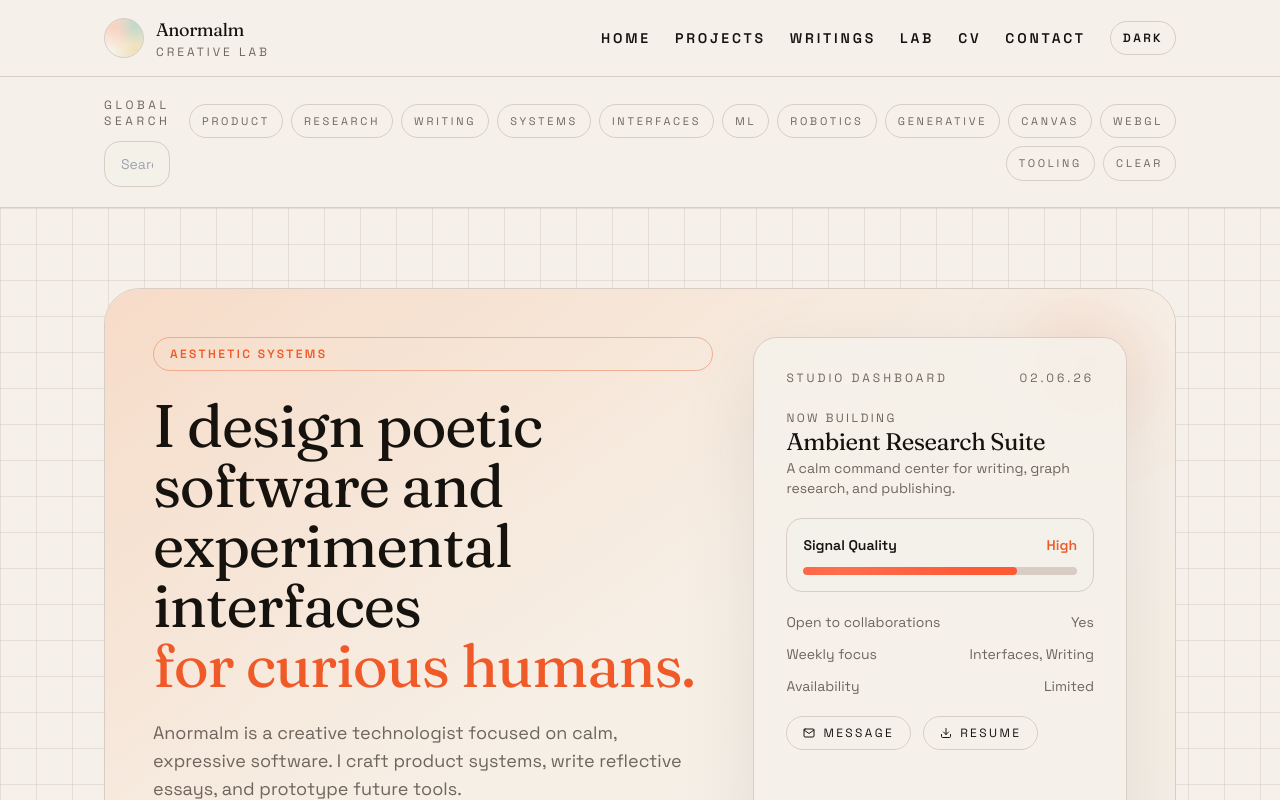
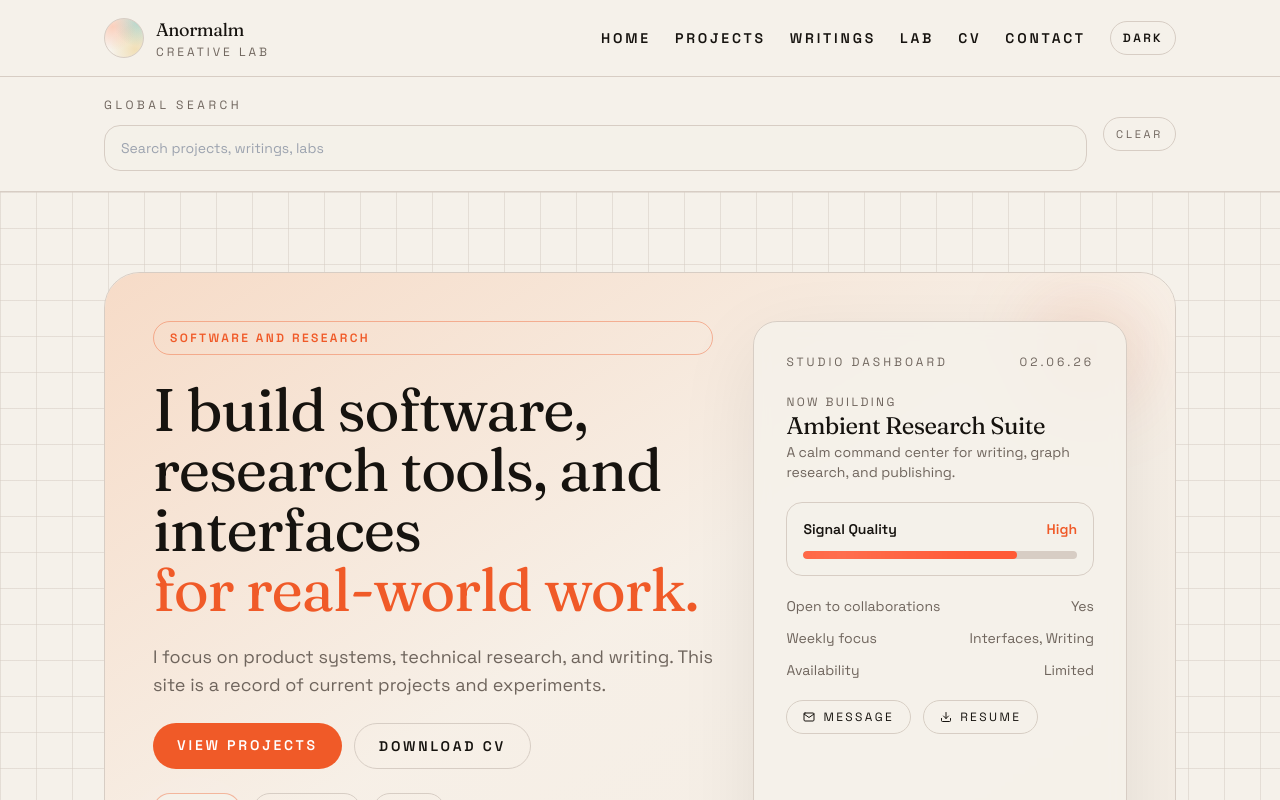
Before and after one commit to Anormalm/anormalm.github.io, a React (Vite) app: page / in a window 1280 px wide. Shown: the top 800 px of the page. Built offline with nearby package versions, Linux system fonts and the light colour scheme.

Commit message:
updated 2

```diff
--- a/src/components/GlobalSearchBar.jsx
+++ b/src/components/GlobalSearchBar.jsx
@@ -1,7 +1,7 @@
 import { useGlobalSearch } from '../context/SearchContext';
 
 const GlobalSearchBar = () => {
-  const { query, setQuery, tags, toggleTag, clearAll, allTags } = useGlobalSearch();
+  const { query, setQuery, clearAll } = useGlobalSearch();
 
   return (
     <div className="border-b border-[var(--line)] bg-[var(--paper)]">
@@ -18,20 +18,7 @@ const GlobalSearchBar = () => {
           />
         </div>
 
-        <div className="flex flex-wrap items-center gap-2 md:justify-end">
-          {allTags.map((tag) => (
-            <button
-              key={tag}
-              onClick={() => toggleTag(tag)}
-              className={`rounded-full border px-3 py-2 text-[11px] uppercase tracking-[0.25em] transition ${
-                tags.includes(tag)
-                  ? 'border-[var(--accent)] text-[var(--accent)]'
-                  : 'border-[var(--line)] text-[var(--muted)] hover:border-[var(--accent)]'
-              }`}
-            >
-              {tag}
-            </button>
-          ))}
+        <div className="flex items-center md:justify-end">
           <button
             onClick={clearAll}
             className="rounded-full border border-[var(--line)] px-3 py-2 text-[11px] uppercase tracking-[0.25em] text-[var(--muted)] transition hover:border-[var(--accent)]"
--- a/src/components/Loader.jsx
+++ b/src/components/Loader.jsx
@@ -29,9 +29,9 @@ const Loader = () => {
               className="h-20 w-20 rounded-full border border-[var(--line)] bg-aurora"
             ></Motion.div>
             <div className="text-center">
-              <div className="font-display text-2xl tracking-tight">Preparing the studio</div>
+              <div className="font-display text-2xl tracking-tight">Loading site</div>
               <div className="text-xs uppercase tracking-[0.3em] text-[var(--muted)]">
-                01 / 04 assembling atmosphere
+                Please wait
               </div>
             </div>
           </div>
--- a/src/context/SearchContext.jsx
+++ b/src/context/SearchContext.jsx
@@ -3,28 +3,9 @@ import { useSearchParams } from 'react-router-dom';
 
 const SearchContext = createContext(null);
 
-const TAGS = [
-  'product',
-  'research',
-  'writing',
-  'systems',
-  'interfaces',
-  'ml',
-  'robotics',
-  'generative',
-  'canvas',
-  'webgl',
-  'tooling',
-];
-
 const parseParams = (searchParams) => {
   const q = searchParams.get('q') ?? '';
-  const tagsRaw = searchParams.get('tags') ?? '';
-  const tags = tagsRaw
-    .split(',')
-    .map((tag) => tag.trim())
-    .filter((tag) => tag && TAGS.includes(tag));
-  return { q, tags };
+  return { q };
 };
 
 export const SearchProvider = ({ children }) => {
@@ -34,56 +15,38 @@ export const SearchProvider = ({ children }) => {
     const { q } = parseParams(searchParams);
     if (q) return q;
     const saved = JSON.parse(localStorage.getItem('globalSearch') || '{}');
+    if (typeof saved === 'string') return saved;
     return saved.q ?? '';
   });
 
-  const [tags, setTags] = useState(() => {
-    const { tags: urlTags } = parseParams(searchParams);
-    if (urlTags.length) return urlTags;
-    const saved = JSON.parse(localStorage.getItem('globalSearch') || '{}');
-    return saved.tags ?? [];
-  });
-
   useEffect(() => {
-    const { q: urlQuery, tags: urlTags } = parseParams(searchParams);
-    const urlHasParams = urlQuery.length > 0 || urlTags.length > 0;
-    if (!urlHasParams && query === '' && tags.length === 0) return;
-    if (urlQuery === query && urlTags.join(',') === tags.join(',')) return;
+    const { q: urlQuery } = parseParams(searchParams);
+    const urlHasParams = urlQuery.length > 0;
+    if (!urlHasParams && query === '') return;
+    if (urlQuery === query) return;
     if (urlHasParams) {
       setQuery(urlQuery);
-      setTags(urlTags);
     }
-  }, [searchParams, query, tags]);
+  }, [searchParams, query]);
 
   useEffect(() => {
     const params = {};
     if (query.trim()) params.q = query.trim();
-    if (tags.length) params.tags = tags.join(',');
     setSearchParams(params, { replace: true });
-    localStorage.setItem('globalSearch', JSON.stringify({ q: query.trim(), tags }));
-  }, [query, tags, setSearchParams]);
-
-  const toggleTag = (tag) => {
-    setTags((prev) =>
-      prev.includes(tag) ? prev.filter((item) => item !== tag) : [...prev, tag]
-    );
-  };
+    localStorage.setItem('globalSearch', JSON.stringify({ q: query.trim() }));
+  }, [query, setSearchParams]);
 
   const clearAll = () => {
     setQuery('');
-    setTags([]);
   };
 
   const value = useMemo(
     () => ({
       query,
       setQuery,
-      tags,
-      toggleTag,
       clearAll,
-      allTags: TAGS,
     }),
-    [query, tags]
+    [query]
   );
 
   return <SearchContext.Provider value={value}>{children}</SearchContext.Provider>;
--- a/src/pages/CV.jsx
+++ b/src/pages/CV.jsx
@@ -7,7 +7,7 @@ const CV = () => {
             <div className="text-xs uppercase tracking-[0.25em] text-[var(--muted)]">Curriculum Vitae</div>
             <h1 className="font-display text-4xl">Anormalm</h1>
             <p className="mt-3 max-w-2xl text-sm text-[var(--muted)]">
-              Creative technologist focused on research tooling, poetic interfaces, and calm systems.
+              Creative technologist focused on research tooling, interface design, and software systems.
             </p>
           </div>
           <a
--- a/src/pages/Contact.jsx
+++ b/src/pages/Contact.jsx
@@ -5,7 +5,7 @@ const Contact = () => {
         <div className="flex flex-wrap items-end justify-between gap-6">
           <div>
             <div className="text-xs uppercase tracking-[0.25em] text-[var(--muted)]">Contact</div>
-            <h1 className="font-display text-4xl">Let us build something deliberate.</h1>
+            <h1 className="font-display text-4xl">Let's work together.</h1>
             <p className="mt-3 max-w-2xl text-sm text-[var(--muted)]">
               Send a note about your idea, research, or collaboration. I usually reply within a few days.
             </p>
@@ -55,7 +55,7 @@ const Contact = () => {
             <h2 className="font-display mt-3 text-2xl">Availability</h2>
             <p className="mt-2 text-sm text-[var(--muted)]">
               I am currently open to a small number of collaborations in product design, research tooling,
-              or narrative systems.
+              or software systems.
             </p>
             <div className="mt-6 grid gap-3 text-sm text-[var(--muted)]">
               <div className="flex items-center justify-between border-b border-[var(--line)] pb-2">
--- a/src/pages/Home.jsx
+++ b/src/pages/Home.jsx
@@ -1,7 +1,7 @@
 import { useMemo, useState } from 'react';
 import { motion as Motion } from 'framer-motion';
 import { Link } from 'react-router-dom';
-import { FaGithub, FaLinkedin, FaTwitter } from 'react-icons/fa';
+import { FaGithub, FaLinkedin } from 'react-icons/fa';
 import { FiArrowUpRight, FiMail, FiDownload } from 'react-icons/fi';
 import { useGlobalSearch } from '../context/SearchContext';
 
@@ -13,7 +13,6 @@ const HOME_PROJECTS = [
     type: 'Product',
     stack: ['React', 'Tailwind', 'Framer Motion'],
     link: '/projects',
-    tags: ['product', 'interfaces', 'systems'],
   },
   {
     title: 'GNN MARL Fraud Study',
@@ -22,7 +21,6 @@ const HOME_PROJECTS = [
     type: 'Research',
     stack: ['Python', 'PyTorch', 'Writing'],
     link: '/writings/GNNMARLFraud',
-    tags: ['research', 'ml', 'systems'],
   },
   {
     title: 'Fragments of Disenchantment',
@@ -31,7 +29,6 @@ const HOME_PROJECTS = [
     type: 'Writing',
     stack: ['React', 'Typography'],
     link: '/writings/Fragments',
-    tags: ['writing', 'interfaces'],
   },
   {
     title: 'Signal Garden',
@@ -40,7 +37,6 @@ const HOME_PROJECTS = [
     type: 'Play',
     stack: ['Canvas', 'Creative Coding'],
     link: '/projects',
-    tags: ['generative', 'canvas', 'interfaces'],
   },
 ];
 
@@ -51,7 +47,6 @@ const HOME_WRITINGS = [
     date: 'Jan 2026',
     summary: 'On designing interfaces that behave like good rooms.',
     link: '/writings/Disenchantment',
-    tags: ['writing', 'interfaces'],
   },
   {
     title: 'Notes on GNN + MARL Fraud',
@@ -59,7 +54,6 @@ const HOME_WRITINGS = [
     date: 'Nov 2025',
     summary: 'Field notes from a systems-level investigation.',
     link: '/writings/GNNMARLFraud',
-    tags: ['research', 'ml', 'systems'],
   },
   {
     title: 'Fragments',
@@ -67,7 +61,6 @@ const HOME_WRITINGS = [
     date: 'Oct 2024',
     summary: 'Micro-stories that read like a glitching diary.',
     link: '/writings/Fragments',
-    tags: ['writing', 'interfaces'],
   },
   {
     title: 'Operational Calm',
@@ -75,7 +68,6 @@ const HOME_WRITINGS = [
     date: 'Aug 2024',
     summary: 'A checklist for building calm in complex systems.',
     link: '/writings',
-    tags: ['writing', 'systems'],
   },
 ];
 
@@ -122,7 +114,7 @@ const Home = () => {
   const [activeMoodId, setActiveMoodId] = useState(moods[0].id);
   const activeMood = moods.find((mood) => mood.id === activeMoodId) || moods[0];
 
-  const { query, tags } = useGlobalSearch();
+  const { query } = useGlobalSearch();
   const projectCategories = ['All', 'Product', 'Research', 'Writing', 'Play'];
   const [projectFilter, setProjectFilter] = useState('All');
   const normalizedQuery = query.trim().toLowerCase();
@@ -131,10 +123,8 @@ const Home = () => {
     const matchesQuery =
       normalizedQuery.length === 0 ||
       project.title.toLowerCase().includes(normalizedQuery) ||
-      project.description.toLowerCase().includes(normalizedQuery) ||
-      project.tags?.some((tag) => tag.includes(normalizedQuery));
-    const matchesTags = tags.length === 0 || tags.some((tag) => project.tags?.includes(tag));
-    return matchesCategory && matchesQuery && matchesTags;
+      project.description.toLowerCase().includes(normalizedQuery);
+    return matchesCategory && matchesQuery;
   });
 
   const filteredWritings = useMemo(() => {
@@ -142,12 +132,10 @@ const Home = () => {
       const matchesQuery =
         normalizedQuery.length === 0 ||
         writing.title.toLowerCase().includes(normalizedQuery) ||
-        writing.summary.toLowerCase().includes(normalizedQuery) ||
-        writing.tags?.some((tag) => tag.includes(normalizedQuery));
-      const matchesTags = tags.length === 0 || tags.some((tag) => writing.tags?.includes(tag));
-      return matchesQuery && matchesTags;
+        writing.summary.toLowerCase().includes(normalizedQuery);
+      return matchesQuery;
     });
-  }, [normalizedQuery, tags]);
+  }, [normalizedQuery]);
 
   return (
     <Motion.div
@@ -167,14 +155,14 @@ const Home = () => {
 
           <div className="relative z-10 grid gap-10 md:grid-cols-[1.2fr_0.8fr]">
             <div className="space-y-6">
-              <div className={`chip ${activeMood.pill}`}>Aesthetic Systems</div>
+              <div className={`chip ${activeMood.pill}`}>Software and Research</div>
               <h1 className="font-display text-4xl leading-tight md:text-6xl">
-                I design poetic software and experimental interfaces
-                <span className={`block ${activeMood.accent}`}>for curious humans.</span>
+                I build software, research tools, and interfaces
+                <span className={`block ${activeMood.accent}`}>for real-world work.</span>
               </h1>
               <p className="max-w-xl text-base text-[var(--muted)] md:text-lg">
-                Anormalm is a creative technologist focused on calm, expressive software.
-                I craft product systems, write reflective essays, and prototype future tools.
+                I focus on product systems, technical research, and writing.
+                This site is a record of current projects and experiments.
               </p>
 
               <div className="flex flex-wrap gap-3">
@@ -257,7 +245,7 @@ const Home = () => {
 
                 <div className="flex flex-wrap gap-3">
                   <a
-                    href="mailto:anormalm@proton.me"
+                    href="mailto:hulifan55555@gmail.com"
                     className="flex items-center gap-2 rounded-full border border-[var(--line)] px-4 py-2 text-xs uppercase tracking-[0.2em] transition hover:border-[var(--accent)]"
                   >
                     <FiMail />
@@ -362,11 +350,11 @@ const Home = () => {
           <div>
             <h2 className="font-display text-3xl">Writing Index</h2>
             <p className="text-[var(--muted)]">
-              Essays, research notes, and fragments that map the studio's thinking.
+              Essays, research notes, and short-form writing.
             </p>
 
             <div className="mt-6 text-xs uppercase tracking-[0.25em] text-[var(--muted)]">
-              Filtered by global search and tags
+              Filtered by global search
             </div>
 
             <div className="mt-6 grid gap-4">
@@ -453,7 +441,7 @@ const Home = () => {
             <div>
               <h2 className="font-display text-3xl">Studio Timeline</h2>
               <p className="text-[var(--muted)]">
-                The past few seasons, in layered experiments.
+                Recent milestones and project updates.
               </p>
             </div>
             <Link
@@ -487,9 +475,9 @@ const Home = () => {
           <div className="relative z-10 flex flex-wrap items-center justify-between gap-6">
             <div>
               <div className="text-xs uppercase tracking-[0.3em] text-[var(--muted)]">Collaboration</div>
-              <h2 className="font-display text-3xl">Build something with a soul.</h2>
+              <h2 className="font-display text-3xl">Build something useful together.</h2>
               <p className="mt-2 max-w-xl text-sm text-[var(--muted)]">
-                I love partnering with thoughtful teams on products, research, or narrative systems.
+                I work with teams on product design, technical research, and engineering projects.
               </p>
             </div>
             <div className="flex flex-wrap gap-3">
@@ -500,7 +488,7 @@ const Home = () => {
                 Contact
               </Link>
               <a
-                href="mailto:anormalm@proton.me"
+                href="mailto:hulifan55555@gmail.com"
                 className="rounded-full border border-[var(--line)] px-6 py-3 text-sm font-semibold uppercase tracking-[0.2em] transition hover:border-[var(--accent)]"
               >
                 Send Email
@@ -524,9 +512,6 @@ const Home = () => {
             >
               <FaLinkedin />
             </a>
-            <a href="https://twitter.com/YOURUSERNAME" target="_blank" rel="noreferrer" className="hover:text-[var(--accent)]">
-              <FaTwitter />
-            </a>
           </div>
           <div>Designed and built by Anormalm.</div>
         </div>
--- a/src/pages/Lab.jsx
+++ b/src/pages/Lab.jsx
@@ -1,5 +1,4 @@
-import { useEffect, useMemo, useRef, useState } from 'react';
-import { useGlobalSearch } from '../context/SearchContext';
+import { useEffect, useRef, useState } from 'react';
 
 const EXPERIMENTS = [
   {
@@ -7,21 +6,18 @@ const EXPERIMENTS = [
     title: 'Flow Field Atlas',
     description: 'Particle traces steered by a slow noise field.',
     mode: 'canvas',
-    tags: ['canvas', 'generative', 'systems'],
   },
   {
     id: 'prism-shader',
     title: 'Prism Shader',
     description: 'WebGL plasma gradient with time-driven distortion.',
     mode: 'webgl',
-    tags: ['webgl', 'generative', 'interfaces'],
   },
   {
     id: 'signal-scan',
     title: 'Signal Scan',
     description: 'A sweeping radar-like scan with reactive noise.',
     mode: 'canvas',
-    tags: ['canvas', 'tooling', 'interfaces'],
   },
 ];
 
@@ -29,28 +25,13 @@ const Lab = () => {
   const canvasRef = useRef(null);
   const animationRef = useRef(null);
   const [activeId, setActiveId] = useState('flow-field');
-  const { query, tags } = useGlobalSearch();
-
-  const filteredExperiments = useMemo(() => {
-    const normalizedQuery = query.trim().toLowerCase();
-    return EXPERIMENTS.filter((experiment) => {
-      const matchesQuery =
-        normalizedQuery.length === 0 ||
-        experiment.title.toLowerCase().includes(normalizedQuery) ||
-        experiment.description.toLowerCase().includes(normalizedQuery) ||
-        experiment.tags.some((tag) => tag.includes(normalizedQuery));
-      const matchesTags = tags.length === 0 || tags.some((tag) => experiment.tags.includes(tag));
-      return matchesQuery && matchesTags;
-    });
-  }, [query, tags]);
 
   useEffect(() => {
-    if (filteredExperiments.length === 0) return;
-    const activeExists = filteredExperiments.some((experiment) => experiment.id === activeId);
+    const activeExists = EXPERIMENTS.some((experiment) => experiment.id === activeId);
     if (!activeExists) {
-      setActiveId(filteredExperiments[0].id);
+      setActiveId(EXPERIMENTS[0].id);
     }
-  }, [filteredExperiments, activeId]);
+  }, [activeId]);
 
   useEffect(() => {
     const canvas = canvasRef.current;
@@ -254,7 +235,7 @@ const Lab = () => {
             <div className="text-xs uppercase tracking-[0.25em] text-[var(--muted)]">Lab</div>
             <h1 className="font-display text-4xl">Interactive experiments.</h1>
             <p className="mt-3 max-w-2xl text-sm text-[var(--muted)]">
-              A playground for visual systems. Filter using the global search to discover subsets.
+              A playground for visual systems.
             </p>
           </div>
           <div className="rounded-full border border-[var(--line)] px-4 py-2 text-xs uppercase tracking-[0.2em] text-[var(--muted)]">
@@ -273,12 +254,7 @@ const Lab = () => {
           <div className="glass-card p-6">
             <div className="text-xs uppercase tracking-[0.25em] text-[var(--muted)]">Experiments</div>
             <div className="mt-5 grid gap-4">
-              {filteredExperiments.length === 0 && (
-                <div className="rounded-2xl border border-[var(--line)] p-4 text-sm text-[var(--muted)]">
-                  No experiments match the current search. Try clearing tags.
-                </div>
-              )}
-              {filteredExperiments.map((experiment) => (
+              {EXPERIMENTS.map((experiment) => (
                 <button
                   key={experiment.id}
                   onClick={() => setActiveId(experiment.id)}
@@ -291,13 +267,6 @@ const Lab = () => {
                   <div className="text-xs uppercase tracking-[0.25em]">{experiment.mode}</div>
                   <div className="font-display mt-2 text-lg">{experiment.title}</div>
                   <p className="mt-2 text-xs text-[var(--muted)]">{experiment.description}</p>
-                  <div className="mt-3 flex flex-wrap gap-2 text-[10px] uppercase tracking-[0.2em]">
-                    {experiment.tags.map((tag) => (
-                      <span key={tag} className="rounded-full border border-[var(--line)] px-2 py-1">
-                        {tag}
-                      </span>
-                    ))}
-                  </div>
                 </button>
               ))}
             </div>
--- a/src/pages/Projects.jsx
+++ b/src/pages/Projects.jsx
@@ -5,43 +5,37 @@ import { useGlobalSearch } from '../context/SearchContext';
 const PROJECTS = [
   {
     title: 'Personal Website',
-    description: 'A portfolio website built with React and Tailwind CSS. This is recursive somehow.',
+    description: 'A portfolio website built with React and Tailwind CSS.',
     link: 'https://github.com/anormalm/personal-website',
-    tags: ['product', 'interfaces'],
   },
   {
     title: 'Creative Writing Archive',
     description: 'A digital archive of my short stories.',
     link: '/writings',
-    tags: ['writing', 'systems'],
   },
   {
     title: 'Autonomous Robot',
     description: 'A ROS2-powered heat-seeking robot using SLAM, frontier exploration, AMG8833, and A* navigation with firing logic.',
-    tags: ['robotics', 'systems'],
   },
   {
     title: 'Lie Group Trajectory Encoder',
     description: 'Learned Lie group generators from motion sequences in SE(2), SE(3), SO(3), and SL(2,R). Includes visualizations and manifold modeling.',
     link: 'https://github.com/Anormalm/LieRL-on-Trajectories',
-    tags: ['research', 'ml', 'systems'],
   },
   {
     title: 'BPCompanion',
     description: 'A blood pressure logging and prediction toolkit with anomaly detection, LSTM modeling, and a Tkinter GUI for elderly users.',
     link: 'https://github.com/anormalm/bpcompanion',
-    tags: ['product', 'ml'],
   },
   {
     title: 'TopoTrace',
     description: 'A topology-aware anomaly detection toolkit using persistent homology to analyze dynamic system traces.',
     link: 'https://github.com/anormalm/topotrace',
-    tags: ['research', 'ml', 'tooling'],
   },
 ];
 
 const Projects = () => {
-  const { query, tags } = useGlobalSearch();
+  const { query } = useGlobalSearch();
 
   const filteredProjects = useMemo(() => {
     const normalizedQuery = query.trim().toLowerCase();
@@ -49,12 +43,10 @@ const Projects = () => {
       const matchesQuery =
         normalizedQuery.length === 0 ||
         project.title.toLowerCase().includes(normalizedQuery) ||
-        project.description.toLowerCase().includes(normalizedQuery) ||
-        project.tags?.some((tag) => tag.includes(normalizedQuery));
-      const matchesTags = tags.length === 0 || tags.some((tag) => project.tags?.includes(tag));
-      return matchesQuery && matchesTags;
+        project.description.toLowerCase().includes(normalizedQuery);
+      return matchesQuery;
     });
-  }, [query, tags]);
+  }, [query]);
 
   return (
     <div className="min-h-screen">
@@ -83,7 +75,7 @@ const Projects = () => {
           ))}
           {filteredProjects.length === 0 && (
             <div className="glass-card p-6 text-sm text-[var(--muted)]">
-              No projects match the current search. Try adjusting the global tags.
+              No projects match the current search.
             </div>
           )}
         </div>
--- a/src/pages/Writings.jsx
+++ b/src/pages/Writings.jsx
@@ -8,26 +8,23 @@ const WRITINGS = [
     excerpt: 'An essay exploring how rationalization shapes culture and identity.',
     date: 'March 2025',
     link: '/writings/Disenchantment',
-    tags: ['writing', 'research'],
   },
   {
     title: 'Fragments of a Digital Mind',
     excerpt: 'Reflections on attention, algorithms, and the self in the age of screens.',
     date: 'February 2025',
     link: '/writings/Fragments',
-    tags: ['writing', 'interfaces'],
   },
   {
     title: 'Graphs, Agents, and Adversaries',
     excerpt: 'Lessons from building a fraud detection system using GNNs and multi-agent reinforcement learning.',
     date: 'April 2025',
     link: '/writings/GNNMARLFraud',
-    tags: ['research', 'ml', 'systems'],
   },
 ];
 
 const Writings = () => {
-  const { query, tags } = useGlobalSearch();
+  const { query } = useGlobalSearch();
 
   const filteredWritings = useMemo(() => {
     const normalizedQuery = query.trim().toLowerCase();
@@ -35,12 +32,10 @@ const Writings = () => {
       const matchesQuery =
         normalizedQuery.length === 0 ||
         writing.title.toLowerCase().includes(normalizedQuery) ||
-        writing.excerpt.toLowerCase().includes(normalizedQuery) ||
-        writing.tags?.some((tag) => tag.includes(normalizedQuery));
-      const matchesTags = tags.length === 0 || tags.some((tag) => writing.tags?.includes(tag));
-      return matchesQuery && matchesTags;
+        writing.excerpt.toLowerCase().includes(normalizedQuery);
+      return matchesQuery;
     });
-  }, [query, tags]);
+  }, [query]);
 
   return (
     <div className="min-h-screen">
@@ -70,7 +65,7 @@ const Writings = () => {
           ))}
           {filteredWritings.length === 0 && (
             <div className="glass-card p-6 text-sm text-[var(--muted)]">
-              No writings match the current search. Try clearing tags.
+              No writings match the current search.
             </div>
           )}
         </div>
```
